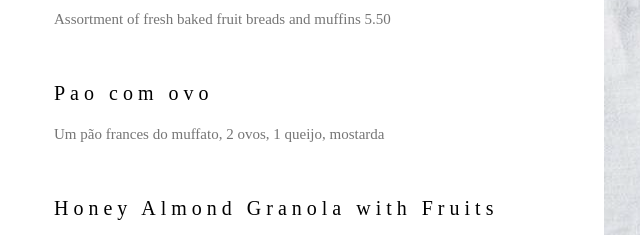
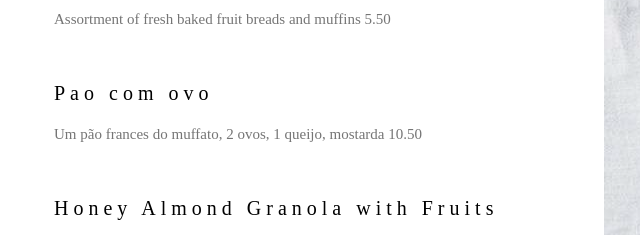
Before and after one commit to VitorGusttt/CursoGithub, a plain HTML site: page index.html in a window 1280 px wide. Shown: the part 1680-1915 px from the top of the page, 60-700 px from the left. Drawn offline with nearby package versions, Linux system fonts and the light colour scheme.

Commit message:
Update index.html

```diff
--- a/index.html
+++ b/index.html
@@ -64,7 +64,7 @@ h1, h2, h3, h4, h5, h6 {
       <p class="w3-text-grey">Assortment of fresh baked fruit breads and muffins 5.50</p><br>
 
       <h4>Pao com ovo</h4>
-      <p class="w3-text-grey">Um pão frances do muffato, 2 ovos, 1 queijo, mostarda</p><br>
+      <p class="w3-text-grey">Um pão frances do muffato, 2 ovos, 1 queijo, mostarda 10.50</p><br>
 
       <h4>Honey Almond Granola with Fruits</h4>
       <p class="w3-text-grey">Natural cereal of honey toasted oats, raisins, almonds and dates 7.00</p><br>
```
